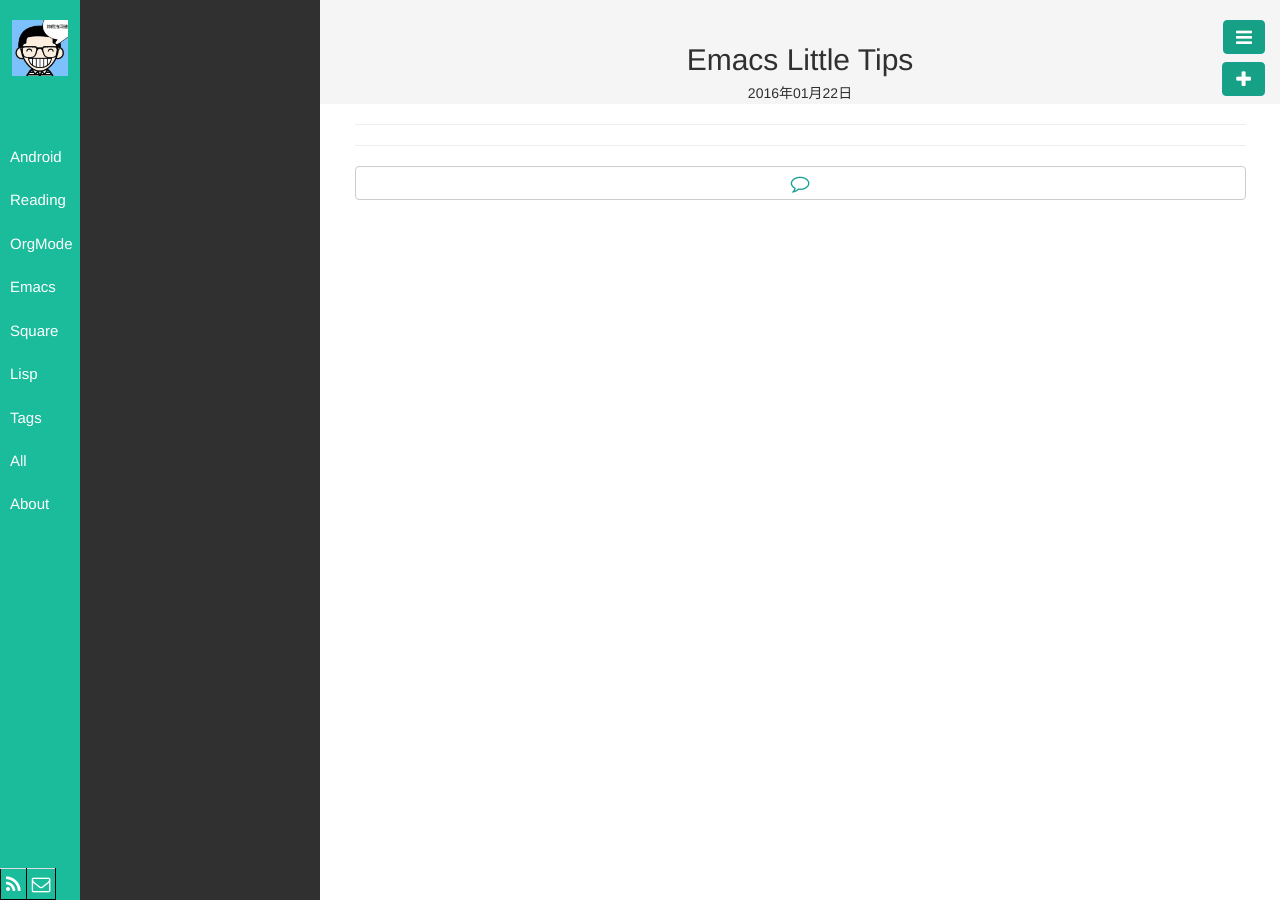
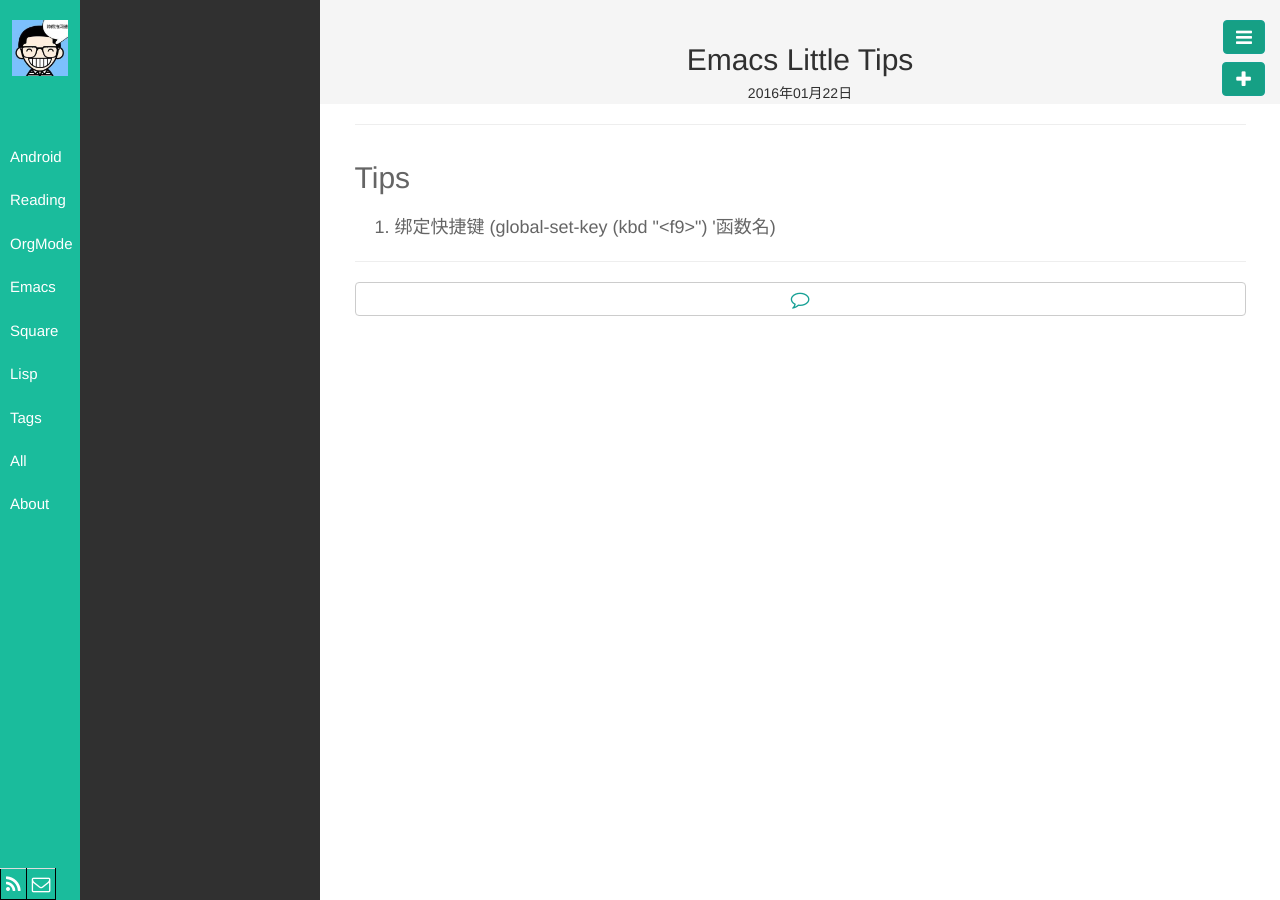
Before and after one commit to byrlx/byrlx.github.io, a Jekyll site: the page built from _posts/Emacs/2016-01-22-Emacs-Little-Tips.html, in a window 1280 px wide. Built offline with Jekyll 4.4.1, drawn with Linux system fonts in a browser that asks for light colours; Markdown is read by kramdown in place of the engine named in the settings.

Commit message:
update blog

```diff
--- a/_posts/Emacs/2016-01-22-Emacs-Little-Tips.html
+++ b/_posts/Emacs/2016-01-22-Emacs-Little-Tips.html
@@ -4,3 +4,12 @@
 categories: [Emacs]
 tag: [Emacs]
 ---
+
+<div id="outline-container-orgheadline1" class="outline-2">
+<h2 id="orgheadline1">Tips</h2>
+<div class="outline-text-2" id="text-orgheadline1">
+<ol class="org-ol">
+<li>绑定快捷键 (global-set-key (kbd "&lt;f9&gt;") '函数名)</li>
+</ol>
+</div>
+</div>
--- a/org/Emacs/2016-01-22-Emacs-Little-Tips.org
+++ b/org/Emacs/2016-01-22-Emacs-Little-Tips.org
@@ -13,3 +13,6 @@
 tag: [Emacs]
 ---
 #+END_HTML
+
+* Tips
+1. 绑定快捷键 (global-set-key (kbd "<f9>") '函数名)
```
